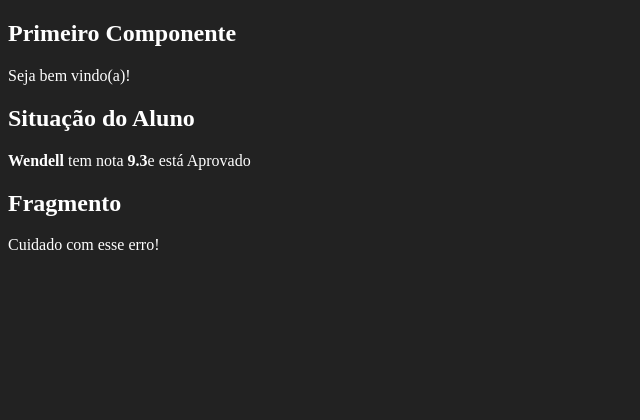
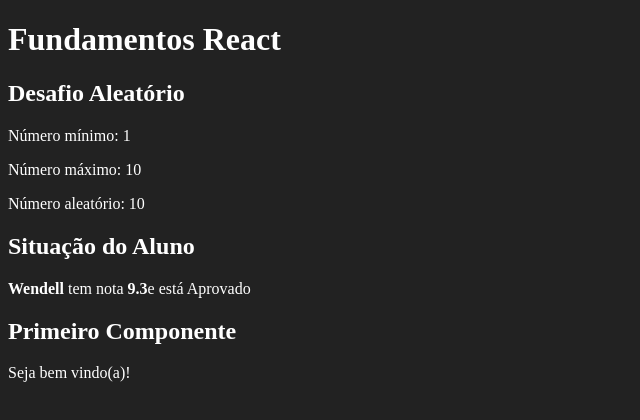
Before and after one commit to wen-dell/fundamentos-react, a React (Create React App) app: page / in a window 1280 px wide. Shown: the top 420 px of the page, without its empty margins (0-640 px from the left). Built offline with nearby package versions, Linux system fonts and the light colour scheme.

Commit message:
Usando arrow function

```diff
--- /dev/null
+++ b/src/App.jsx
@@ -0,0 +1,16 @@
+import Aleatorio from "./components/basicos/Aleatorio";
+import Fragmento from "./components/basicos/Fragmento";
+import ComParametro from "./components/basicos/ComParametro";
+import Primeiro from "./components/basicos/Primeiro";
+
+const App = (props) => (
+  <div>
+    <h1>Fundamentos React</h1>
+    <Aleatorio min={1} max={10}/>
+    <Fragmento />
+    <ComParametro titulo="Situação do Aluno" aluno="Wendell" nota={9.3} />
+    <Primeiro />
+  </div>
+);
+
+export default App;
--- /dev/null
+++ b/src/components/basicos/Aleatorio.jsx
@@ -0,0 +1,18 @@
+const Aleatorio = (props) => {
+    const { min, max } = props;
+    const random = getRandom(min, max);
+    return (
+        <div>
+            <h2>Desafio Aleatório</h2>
+            <p>Número mínimo: { min }</p>
+            <p>Número máximo: { max }</p>
+            <p>Número aleatório: { random }</p>
+        </div>
+    );
+};
+
+const getRandom = (min, max) => {
+  return Math.floor(Math.random() * (max - min + 1)) + min;
+};
+
+export default Aleatorio;
--- a/src/components/basicos/Fragmento.jsx
+++ b/src/components/basicos/Fragmento.jsx
@@ -1,10 +1,10 @@
 import React from "react";
 
-export default function Fragmento(props) {
-  return (
-    <React.Fragment>
-      <h2>Fragmento</h2>
-      <p>Cuidado com esse erro!</p>
-    </React.Fragment>
-  );
-}
+const Fragmento = (props) => {
+  <React.Fragment>
+    <h2>Fragmento</h2>
+    <p>Cuidado com esse erro!</p>
+  </React.Fragment>;
+};
+
+export default Fragmento;
--- a/src/components/basicos/Primeiro.jsx
+++ b/src/components/basicos/Primeiro.jsx
@@ -1,9 +1,11 @@
-export default function Primeiro() {
-    const msg = 'Seja bem vindo(a)!';
-    return (
-        <div>
-            <h2>Primeiro Componente</h2>
-            <p>{ msg }</p>
-        </div>
-    );
-}
+const Primeiro = () => {
+  const msg = "Seja bem vindo(a)!";
+  return (
+    <div>
+      <h2>Primeiro Componente</h2>
+      <p>{msg}</p>
+    </div>
+  );
+};
+
+export default Primeiro;
--- a/src/index.js
+++ b/src/index.js
@@ -1,15 +1,10 @@
 import "./index.css";
 import { createRoot } from "react-dom/client";
 
-import Primeiro from "./components/basicos/Primeiro";
-import ComParametro from "./components/basicos/ComParametro";
-import Fragmento from "./components/basicos/Fragmento";
+
+import App from "./App";
 
 const root = createRoot(document.getElementById("root"));
 root.render(
-  <div>
-    <Primeiro />
-    <ComParametro titulo="Situação do Aluno" aluno="Wendell" nota={9.3} />
-    <Fragmento />
-  </div>
+  <App/>
 );
```
Also changed, not shown: src/components/basicos/ComParametro.jsx (+6 -4 lines).
